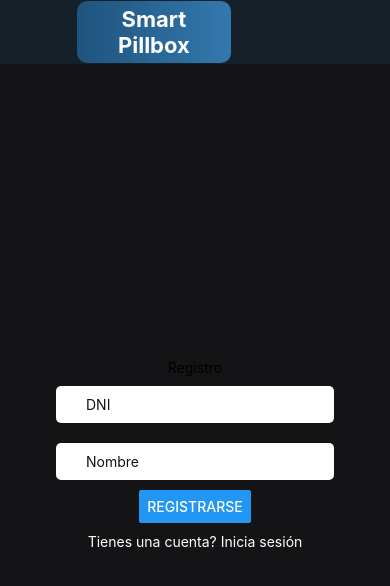
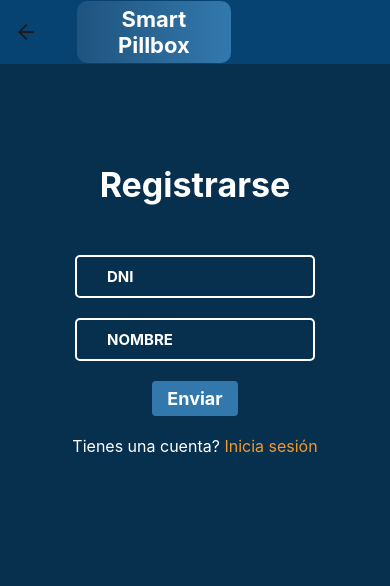
Before and after one commit to Thomicurve/smart-pillbox-app, a React Native app: screen /Register in a window 390 px wide. Shown: the top 586 px of the page. Built offline with nearby package versions, Linux system fonts and the light colour scheme.

Commit message:
diseño del inicio de sesion, registrofinalizado / home semi completado / se arreglo un bug en cuanto a la proxima pastilla

```diff
--- a/App.js
+++ b/App.js
@@ -16,7 +16,7 @@ const Stack = createNativeStackNavigator();
 
 const noLoggedNavOptions = {
   headerTitle: props => <NavbarWelcome {...props} />, headerBackVisible: false,
-  headerStyle: { backgroundColor: '#152028', shadowOpacity: 0, borderBottomWidth: 0, paddingHorizontal: 0 }
+  headerStyle: { backgroundColor: '#064272', shadowOpacity: 0, borderBottomWidth: 0, paddingHorizontal: 0 }
 }
 
 const loggedNavOptions = {
--- a/hooks/usePills.js
+++ b/hooks/usePills.js
@@ -73,11 +73,17 @@ const usePills = () => {
 
     const getHour = (pill) => {
         const hour = parseInt(pill.pillHour[0] + pill.pillHour[1]) - parseInt(thisHour[0] + thisHour[1]);
-        const minutes = parseInt(pill.pillHour[3] + pill.pillHour[4]) - parseInt(thisHour[2] + thisHour[3]);
+        let minutes;
+        if(thisHour.length == 8) {
+            minutes = parseInt(pill.pillHour[3] + pill.pillHour[4]) - parseInt(thisHour[3] + thisHour[4])
+        }else {
+            minutes = parseInt(pill.pillHour[3] + pill.pillHour[4]) - parseInt(thisHour[2] + thisHour[3]);
+        }
 
         if (hour == 0 && minutes >= 0) return pill;
         else if (hour > 0) return pill;
-        else return null
+        else if (thisHour.includes('AM') && hour < 0) return pill;
+        else return null;
     }
 
 
@@ -97,10 +103,12 @@ const usePills = () => {
 
         // 2DO FILTRO: SEPARAR AM Y PM
         let pillsRemainingResult = todayPills.map(pill => {
+
             if (pill.pillHour.includes('AM') && thisHour.includes('AM')) {
                 // 3ER FILTRO: CONOCER SI LA HORA DE LA PASTILLA SE PASÓ O AÚN FALTA
                 return getHour(pill);
-            } else {
+            } else if(pill.pillHour.includes('PM')){
+                // console.log('YES')
                 return getHour(pill);
             }
         })
@@ -116,7 +124,6 @@ const usePills = () => {
         let nextPillComplete = pillsRemainingResult.filter(({ pillHour }) => pillHour.includes(nextPill));
         nextPillComplete = nextPillComplete[0];
 
-
         return { pillsRemainingResult, nextPillComplete, todayPills };
     }
 
--- a/screens/Home.jsx
+++ b/screens/Home.jsx
@@ -53,9 +53,8 @@ export default function Home({ navigation }) {
 
 
     return (
-        <View style={globals.container}>
-            <ScrollView>
-                <Text style={{ fontSize: 32, textAlign: 'center' }}>Próxima pastilla</Text>
+        <View style={styles.container}>
+                <Text style={styles.title}>Próxima pastilla</Text>
                 {isLoading ?
                     <View>
                         <Text>Cargando...</Text>
@@ -63,9 +62,9 @@ export default function Home({ navigation }) {
                     :
                     <View>
                         {nextPill
-                            ? <View>
-                                <Text style={{ textAlign: 'center', fontSize: 26, fontWeight: 'bold' }}>{nextPill.pillHour}</Text>
-                                <Text style={{ textAlign: 'center', fontSize: 24, fontWeight: 'bold', color: 'red' }}>{nextPill.pillName}</Text>
+                            ? <View style={styles.nextPillContainer}>
+                                <Text style={styles.nextPillName}>{nextPill.pillName}</Text>
+                                <Text style={styles.nextPillHour}>{nextPill.pillHour}</Text>
                             </View>
                             :
                             <View>
@@ -79,16 +78,18 @@ export default function Home({ navigation }) {
                             :
 
                             <View style={{ marginTop: 50, display: 'flex', justifyContent: 'center' }}>
-                                <Text style={{ textAlign: 'center' }}>Pastillas restantes de hoy:</Text>
-                                {todayPills.map(pill => {
-                                    return (
-                                        <View key={pill._id} style={{ width: 250, marginLeft: 80, marginVertical: 5, borderWidth: 1.5, borderColor: 'red' }}>
-                                            <Text style={{ fontSize: 17, textAlign: 'center', color: 'red' }}>{pill.pillName}</Text>
-                                            <Text style={{ fontSize: 17, textAlign: 'center' }}>{pill.pillHour}</Text>
-                                            <Text style={{ textAlign: 'center' }}>{pill.takenToday} / {pill.amount}</Text>
-                                        </View>
-                                    )
-                                })}
+                                <Text style={styles.todayPillsTitle}>Pastillas de hoy:</Text>
+                                <View style={styles.todayPillsContainer}>
+                                    {todayPills.map(pill => {
+                                        return (
+                                            <View key={pill._id} style={styles.pillCard}>
+                                                <Text style={styles.pillName}>{pill.pillName}</Text>
+                                                <Text style={styles.pillHour}>{pill.pillHour}</Text>
+                                                <Text style={styles.pillAmount}>{pill.takenToday} / {pill.amount}</Text>
+                                            </View>
+                                        )
+                                    })}
+                                </View>
                             </View>
                         }
                     </View>
@@ -112,15 +113,93 @@ export default function Home({ navigation }) {
                         title="Logout"
                         onPress={logoutUser} />
                 </View>
-            </ScrollView>
         </View>
     )
 }
 
 const styles = StyleSheet.create({
+    container: {
+        backgroundColor: '#072F4E',
+        height: '100%'
+    },
+    title: {
+        color: '#fff',
+        fontWeight: 'bold',
+        fontSize: 32,
+        textAlign: 'center',
+        marginTop: 20
+    },
+    nextPillContainer: {
+        backgroundColor: '#1F547E',
+        width: '70%',
+        height: '30%',
+        marginLeft: 'auto',
+        marginRight: 'auto',
+        borderRadius: 15,
+        display: 'flex',
+        flexDirection: 'column',
+        alignItems: 'center',
+        justifyContent: 'center',
+        marginTop: 20
+    },
+    nextPillHour: {
+        color: '#fff',
+        textAlign: 'center',
+        fontWeight: 'bold',
+        fontSize: 36
+    },
+    nextPillName: {
+        color: '#F2D06B',
+        fontWeight: 'bold',
+        fontSize: 18,
+        textTransform: 'uppercase'
+    },
     buttons: {
         marginVertical: 5,
         width: 250,
         marginHorizontal: 80
+    },
+    todayPillsTitle: {
+        color: '#fff',
+        textAlign: 'center',
+        fontWeight: 'bold',
+        fontSize: 18,
+        marginBottom: 10
+    },
+    pillCard: {
+        display: 'flex',
+        flexDirection: 'row',
+        alignItems: 'center',
+        justifyContent: 'space-between',
+        width: '93%',
+        marginHorizontal: 'auto',
+        borderRadius: 5,
+        backgroundColor: '#1F547E',
+        paddingVertical: 10,
+        paddingHorizontal: 12,
+        marginBottom: 13
+    },
+    todayPillsContainer: {
+        display: 'flex',
+        flexDirection: 'column',
+        justifyContent: 'center',
+        alignItems: 'center'
+    },
+    pillName: {
+        color: '#fff',
+        fontWeight: 'bold',
+        fontSize: 16
+    },
+    pillHour: {
+        color: '#2EF1C2',
+        textAlign: 'center',
+        fontWeight: 'bold',
+        fontSize: 16
+    },
+    pillAmount: {
+        color: '#2EF1C2',
+        textAlign: 'center',
+        fontWeight: 'bold',
+        fontSize: 16
     }
 })
--- a/screens/Login.jsx
+++ b/screens/Login.jsx
@@ -1,5 +1,5 @@
 import React, {useState, useContext} from 'react'
-import { View, Text, Button, StyleSheet, TextInput, ToastAndroid } from 'react-native'
+import { View, Text, StyleSheet, TextInput, ToastAndroid, TouchableOpacity } from 'react-native'
 import { login } from '../services/AuthServices'
 import TokenContext from '../context/TokenContext';
 import useAuthUser from '../hooks/useAuthUser';
@@ -29,39 +29,71 @@ export default function Login({ navigation: {navigate} }) {
 
     return (
         <View style={LoginStyles.container}>
-            <Text>Inicio de sesión</Text>
+            <Text style={LoginStyles.loginTitle}>Iniciar sesión</Text>
             <TextInput
-                placeholder="DNI"
+                placeholder="DNI (sin puntos)"
                 keyboardType='numeric'
                 onChangeText={num => setDni(num)}
                 style={LoginStyles.inputFields}
+                placeholderTextColor={'#fff'}
                 />
-            <Button
-                title="Iniciar sesión"
-                onPress={handleSubmit} />
-            <Text style={LoginStyles.linkToRegister}>No tienes cuenta? Regístrese <Text onPress={() => navigate('Register')}>aquí</Text></Text>
+                <TouchableOpacity style={LoginStyles.buttonContainer} onPress={handleSubmit} >
+                    <Text style={LoginStyles.buttonText}>Entrar</Text>
+                </TouchableOpacity>
+            <Text style={LoginStyles.linkToRegister}>No tienes cuenta?<Text style={LoginStyles.link} onPress={() => navigate('Register')}> Regístrese aquí</Text></Text>
         </View>
     )
 }
 
 const LoginStyles = StyleSheet.create({
     container: {
-        backgroundColor: '#141416',
+        backgroundColor: '#072F4E',
         display: 'flex',
         alignItems: 'center',
-        justifyContent: 'center',
+        justifyContent: 'flex-start',
         height: '100%',
+        paddingTop: 100
     },
     inputFields: {
-        backgroundColor: '#fff',
+        backgroundColor: '#072F4E',
         paddingVertical: 10,
         paddingHorizontal: 30,
-        color: '#111',
+        color: '#fff',
         marginVertical: 10,
-        borderRadius: 5
+        borderRadius: 5,
+        borderColor: '#fff',
+        borderWidth: 2,
+        width: 240,
+        fontSize: 15,
+        fontWeight: 'bold'
     },
     linkToRegister: {
         color: '#fff',
-        marginTop: 30
+        marginTop: 30,
+        fontSize: 16
+    },
+    loginTitle: {
+        fontSize: 34,
+        color: '#fff',
+        fontWeight: 'bold',
+        marginBottom: 40
+    },
+    buttonContainer: {
+        alignItems: 'center',
+        justifyContent: 'center',
+        paddingVertical: 7,
+        paddingHorizontal: 15,
+        borderRadius: 4,
+        elevation: 3,
+        backgroundColor: '#3378AD',
+        marginTop: 10
+    },
+    buttonText: {
+        color: '#fff',
+        fontWeight: 'bold',
+        fontSize: 20,
+    },
+    link: {
+        color: '#F1982E',
     }
 })
--- a/screens/Register.jsx
+++ b/screens/Register.jsx
@@ -1,5 +1,5 @@
 import React, {useState} from 'react'
-import { View, Text, Button, StyleSheet, TextInput, ToastAndroid } from 'react-native'
+import { View, Text, TouchableOpacity, StyleSheet, TextInput, ToastAndroid } from 'react-native'
 import { register } from '../services/AuthServices'
 
 export default function Home({ navigation }) {
@@ -22,47 +22,76 @@ export default function Home({ navigation }) {
 
     return (
         <View style={RegisterStyles.container}>
-            <Text>Registro</Text>
+            <Text style={RegisterStyles.registerTitle}>Registrarse</Text>
             <TextInput
                 placeholder="DNI"
                 keyboardType='numeric'
                 onChangeText={num => setDni(num)}
                 style={RegisterStyles.inputFields}
+                placeholderTextColor={'#fff'}
                 />
             <TextInput
                 iconName='person'
                 iconType='MaterialIcons'
                 style={RegisterStyles.inputFields}
-                placeholder='Nombre'
+                placeholder='NOMBRE'
+                placeholderTextColor={'#fff'}
                 onChangeText={text => setName(text)}
             />
-            <Button
-                title="Registrarse"
-                onPress={handleSubmit} />
-            <Text style={RegisterStyles.linkToLogin}>Tienes una cuenta? <Text onPress={() => navigation.navigate('Login')}>Inicia sesión</Text></Text>
+            <TouchableOpacity style={RegisterStyles.buttonContainer} onPress={handleSubmit}>
+                <Text style={RegisterStyles.buttonText}>Enviar</Text>
+            </TouchableOpacity>
+            <Text style={RegisterStyles.linkToLogin}>Tienes una cuenta? <Text style={{color: '#F1982E'}} onPress={() => navigation.navigate('Login')}>Inicia sesión</Text></Text>
         </View>
     )
 }
 
 const RegisterStyles = StyleSheet.create({
     container: {
-        backgroundColor: '#141416',
+        backgroundColor: '#072F4E',
         display: 'flex',
         alignItems: 'center',
-        justifyContent: 'center',
+        justifyContent: 'flex-start',
         height: '100%',
-
+        paddingTop: 100
+    },
+    registerTitle: {
+        fontSize: 34,
+        color: '#fff',
+        fontWeight: 'bold',
+        marginBottom: 40
     },
     inputFields: {
-        backgroundColor: '#fff',
+        backgroundColor: '#072F4E',
         paddingVertical: 10,
         paddingHorizontal: 30,
-        color: '#111',
+        color: '#fff',
         marginVertical: 10,
-        borderRadius: 5
+        borderRadius: 5,
+        borderColor: '#fff',
+        borderWidth: 2,
+        width: 240,
+        fontSize: 15,
+        fontWeight: 'bold'
     },
     linkToLogin: {
         color: '#fff',
+        marginTop: 20,
+        fontSize: 16
+    },
+    buttonContainer: {
+        alignItems: 'center',
+        justifyContent: 'center',
+        paddingVertical: 7,
+        paddingHorizontal: 15,
+        borderRadius: 4,
+        elevation: 3,
+        backgroundColor: '#3378AD',
         marginTop: 10
-    }
+    },
+    buttonText: {
+        color: '#fff',
+        fontWeight: 'bold',
+        fontSize: 18,
+    },
 })
```
